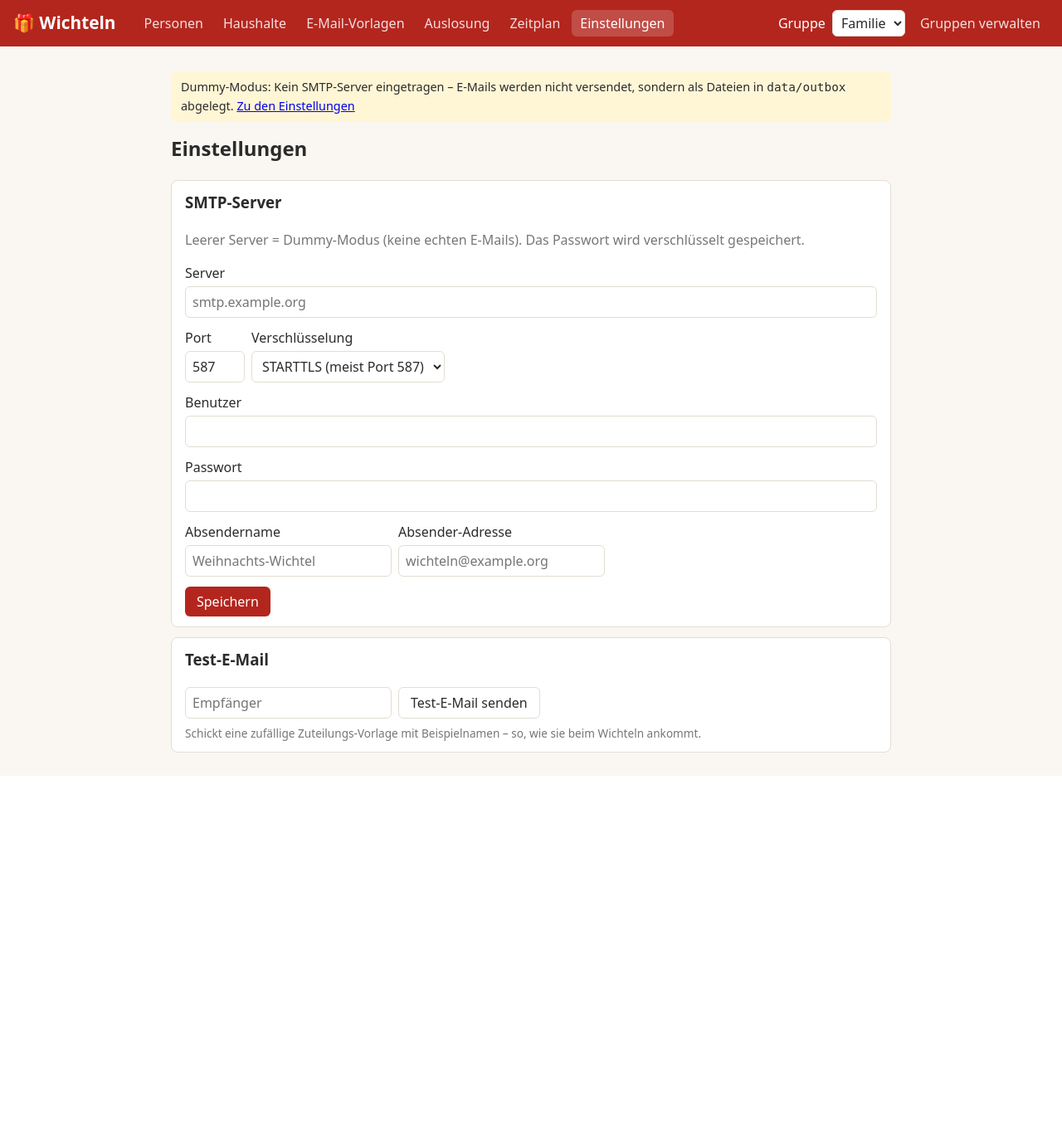
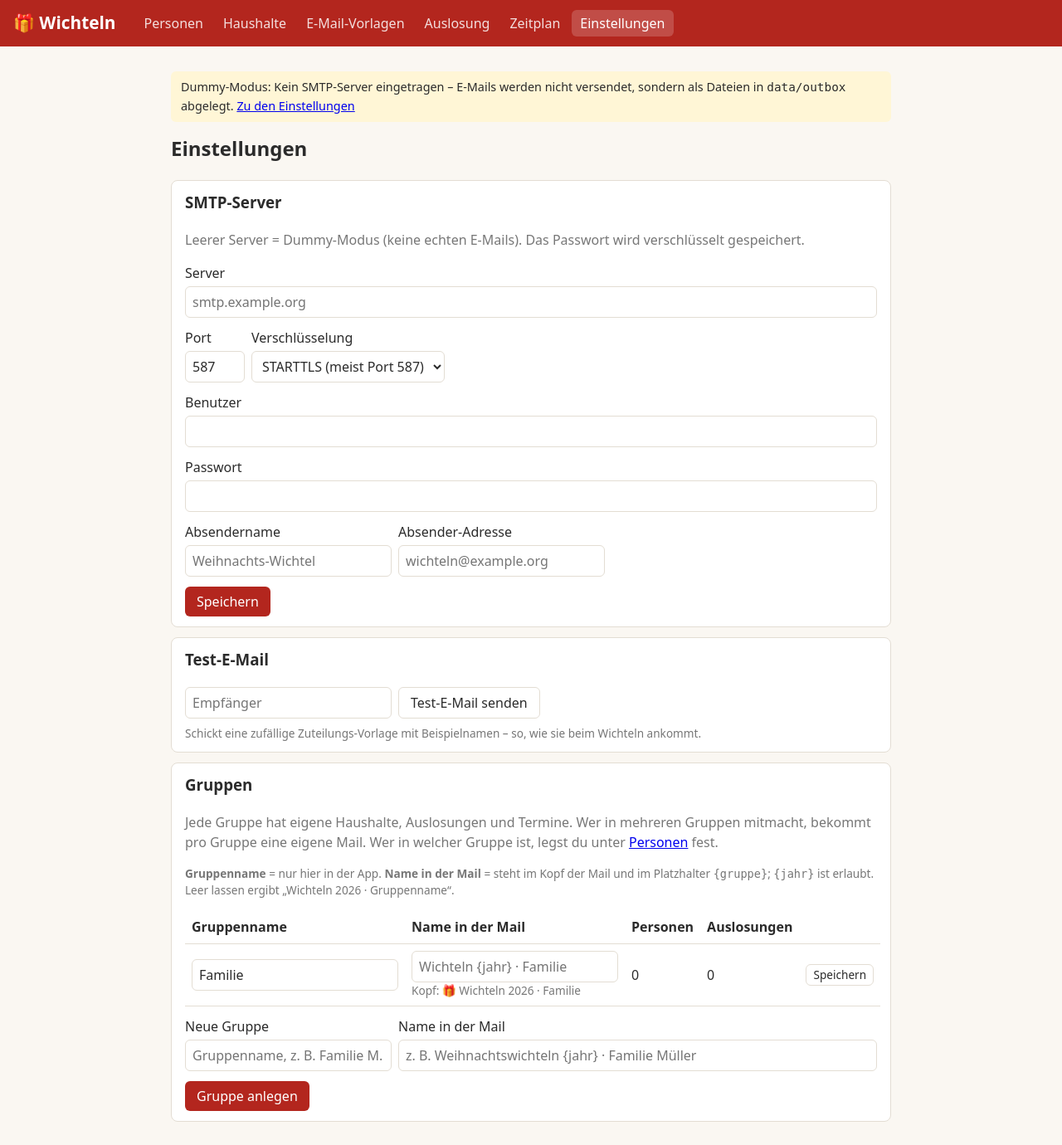
Before and after one commit to SebastianInTheWild/App_for_Family_Wichteln, a Flask app: page /settings in a window 1280 px wide. Shown: the whole page at 83% size. Before the commit the page ends 935 px from the top, so only its background shows below. Run offline with Flask 3, Linux system fonts and the light colour scheme; data comes from the database, SQL or seed files in the repository; data that the repository does not hold is empty.

Commit message:
Gruppenauswahl nur auf Haushalte/Auslosung/Zeitplan, Gruppenverwaltung in den Einstellungen
Co-Authored-By: Claude Opus 5.5 <noreply@anthropic.com>

```diff
--- a/app.py
+++ b/app.py
@@ -67,11 +67,12 @@ def group_select():
 
 @app.route("/groups", methods=["GET", "POST"])
 def groups():
-    with storage.connect() as conn:
-        if request.method == "POST":
-            action, name = request.form["action"], request.form.get("name", "").strip()
-            mail_name = request.form.get("mail_name", "")
-            try:
+    """Gruppenverwaltung – angezeigt als Abschnitt der Einstellungen."""
+    if request.method == "POST":
+        action, name = request.form["action"], request.form.get("name", "").strip()
+        mail_name = request.form.get("mail_name", "")
+        try:
+            with storage.connect() as conn:
                 if action == "add" and name:
                     session["group"] = storage.add_group(conn, name, mail_name)
                     flash(f"Gruppe „{name}“ angelegt und ausgewählt.", "ok")
@@ -85,12 +86,9 @@ def groups():
                         storage.delete_group(conn, int(request.form["group_id"]))
                         session.pop("group", None)
                         flash("Gruppe mit allen Teilnahmen, Auslosungen und Terminen gelöscht (Personen bleiben in der Liste).", "ok")
-            except sqlite3.IntegrityError:
-                flash("Eine Gruppe mit diesem Namen gibt es schon.", "error")
-            return redirect(url_for("groups"))
-    year = datetime.date.today().year
-    return render_template("groups.html", year=year,
-                           previews={x["id"]: mailer.mail_identity(x, year)[1] for x in g.groups})
+        except sqlite3.IntegrityError:
+            flash("Eine Gruppe mit diesem Namen gibt es schon.", "error")
+    return redirect(url_for("settings", _anchor="gruppen"))
 
 
 # --- Teilnehmer --------------------------------------------------------------
@@ -356,8 +354,10 @@ def settings():
                     flash(f"Test-E-Mail fehlgeschlagen: {e}", "error")
             return redirect(url_for("settings"))
         cfg = mailer.smtp_config(conn)
+        year = datetime.date.today().year
         return render_template("settings.html", cfg=cfg, has_password=bool(cfg.pop("password")),
-                               test_to=session.get("test_to", ""))
+                               test_to=session.get("test_to", ""), year=year,
+                               previews={x["id"]: mailer.mail_identity(x, year)[1] for x in g.groups})
 
 
 if __name__ == "__main__":
--- a/static/style.css
+++ b/static/style.css
@@ -59,10 +59,6 @@ summary { cursor: pointer; color: var(--muted); }
 .badge.done { background: var(--ok-bg); color: var(--ok-text); }
 .badge.error { background: var(--err-bg); color: var(--err-text); }
 .badge.running { background: var(--notice-bg); }
-.group-switch { margin-left: auto; color: var(--accent-text); }
-.group-switch select { padding: 3px 6px; margin-left: 4px; }
-.group-switch a { color: var(--accent-text); text-decoration: none; padding: 4px 10px; border-radius: 6px; opacity: .85; }
-.group-switch a.active, .group-switch a:hover { background: rgba(255,255,255,.18); opacity: 1; }
 .mail-preview { width: 100%; height: 460px; border: 1px solid var(--border); border-radius: 8px; background: #faf7f2; }
 details.card > summary { list-style-position: inside; }
 details.card[open] > summary { margin-bottom: 12px; }
@@ -71,3 +67,4 @@ table.persons td input:not([type=checkbox]) { width: 100%; min-width: 9em; }
 button.link { background: none; border: 0; padding: 0; color: var(--accent); text-decoration: underline; cursor: pointer; }
 .checklist { display: flex; flex-direction: column; gap: 4px; max-height: 320px; overflow-y: auto; }
 .grow { flex: 1; } .grow input { width: 100%; min-width: 16em; }
+.group-picker select { margin-left: 6px; font-weight: 600; }
--- a/templates/base.html
+++ b/templates/base.html
@@ -22,17 +22,6 @@
     <a href="{{ url_for('schedule') }}" class="{{ 'active' if request.endpoint == 'schedule' }}">Zeitplan</a>
     <a href="{{ url_for('settings') }}" class="{{ 'active' if request.endpoint == 'settings' }}">Einstellungen</a>
   </nav>
-  {% if group %}
-  <form method="post" action="{{ url_for('group_select') }}" class="row group-switch">
-    <input type="hidden" name="next" value="{{ request.path }}">
-    <label>Gruppe
-      <select name="group" onchange="this.form.submit()">
-        {% for x in groups %}<option value="{{ x.id }}" {% if x.id == group.id %}selected{% endif %}>{{ x.name }}</option>{% endfor %}
-      </select>
-    </label>
-    <a href="{{ url_for('groups') }}" class="{{ 'active' if request.endpoint == 'groups' }}">Gruppen verwalten</a>
-  </form>
-  {% endif %}
 </header>
 <main>
   {% if dummy_mail %}
--- a/templates/draw.html
+++ b/templates/draw.html
@@ -1,6 +1,7 @@
 {% extends "base.html" %}
 {% block content %}
-<h2>Auslosung – {{ group.name }}</h2>
+<h2>Auslosung</h2>
+{% include "_group_picker.html" %}
 
 <form method="post" class="card">
   <label>Jahr <input name="year" type="number" value="{{ year }}" required></label>
--- a/templates/households.html
+++ b/templates/households.html
@@ -1,6 +1,7 @@
 {% extends "base.html" %}
 {% block content %}
-<h2>Haushalts-Matrix – {{ group.name }}</h2>
+<h2>Haushalts-Matrix</h2>
+{% include "_group_picker.html" %}
 <p class="muted">Ein Haken bedeutet: Diese beiden Personen leben zusammen und ziehen sich gegenseitig nicht.</p>
 
 {% if people|length < 2 %}
--- a/templates/schedule.html
+++ b/templates/schedule.html
@@ -1,7 +1,8 @@
 {% extends "base.html" %}
 {% block content %}
 {% set kinds = {'draw': 'Auslosung', 'reminder': 'Erinnerung'} %}
-<h2>Zeitplan – {{ group.name }}</h2>
+<h2>Zeitplan</h2>
+{% include "_group_picker.html" %}
 <p class="muted">Termine werden automatisch ausgeführt (Prüfung alle 30 Sekunden, Zeitzone {{ tz }}, jetzt: {{ now|replace('T', ' ') }}).
 War der Server zum Termin aus, läuft der Termin nach dem Start nach.</p>
 
--- a/templates/settings.html
+++ b/templates/settings.html
@@ -43,4 +43,47 @@
     <span class="muted small-text">Schickt eine zufällige Zuteilungs-Vorlage mit Beispielnamen – so, wie sie beim Wichteln ankommt.</span>
   </form>
 </section>
+
+<section class="card" id="gruppen">
+  <h3>Gruppen</h3>
+  <p class="muted">Jede Gruppe hat eigene Haushalte, Auslosungen und Termine. Wer in mehreren Gruppen mitmacht,
+    bekommt pro Gruppe eine eigene Mail. Wer in welcher Gruppe ist, legst du unter <a href="{{ url_for('persons') }}">Personen</a> fest.</p>
+  <p class="muted small-text"><strong>Gruppenname</strong> = nur hier in der App.
+    <strong>Name in der Mail</strong> = steht im Kopf der Mail und im Platzhalter <code>{gruppe}</code>; <code>{jahr}</code> ist erlaubt.
+    Leer lassen ergibt „Wichteln {{ year }} · Gruppenname“.</p>
+
+  <table>
+    <thead><tr><th>Gruppenname</th><th>Name in der Mail</th><th>Personen</th><th>Auslosungen</th><th></th></tr></thead>
+    <tbody>
+    {% for x in groups %}
+      <tr>
+        <td><input form="g{{ x.id }}" name="name" value="{{ x.name }}" required></td>
+        <td><input form="g{{ x.id }}" name="mail_name" value="{{ x.mail_name or '' }}" placeholder="Wichteln {jahr} · {{ x.name }}">
+            <div class="muted small-text">Kopf: 🎁 {{ previews[x.id] }}</div></td>
+        <td>{{ x.people }}</td>
+        <td>{{ x.draws }}</td>
+        <td>
+          <form method="post" action="{{ url_for('groups') }}" id="g{{ x.id }}" class="row">
+            <input type="hidden" name="group_id" value="{{ x.id }}">
+            <button name="action" value="save" class="secondary small">Speichern</button>
+            {% if groups|length > 1 %}
+            <button name="action" value="delete" class="danger small" formnovalidate
+                    onclick="return confirm('Gruppe „{{ x.name }}“ mit allen Teilnahmen, Auslosungen und Terminen löschen? (Personen bleiben in der Liste)')">Löschen</button>
+            {% endif %}
+          </form>
+        </td>
+      </tr>
+    {% endfor %}
+    </tbody>
+  </table>
+
+  <form method="post" action="{{ url_for('groups') }}" class="stack">
+    <input type="hidden" name="action" value="add">
+    <div class="row">
+      <label>Neue Gruppe <input name="name" placeholder="Gruppenname, z. B. Familie M." required></label>
+      <label class="grow">Name in der Mail <input name="mail_name" placeholder="z. B. Weihnachtswichteln {jahr} · Familie Müller"></label>
+    </div>
+    <div><button>Gruppe anlegen</button></div>
+  </form>
+</section>
 {% endblock %}
```
Also changed, not shown: templates/_group_picker.html (added, +11 -0 lines), templates/groups.html (deleted, +0 -42 lines).
